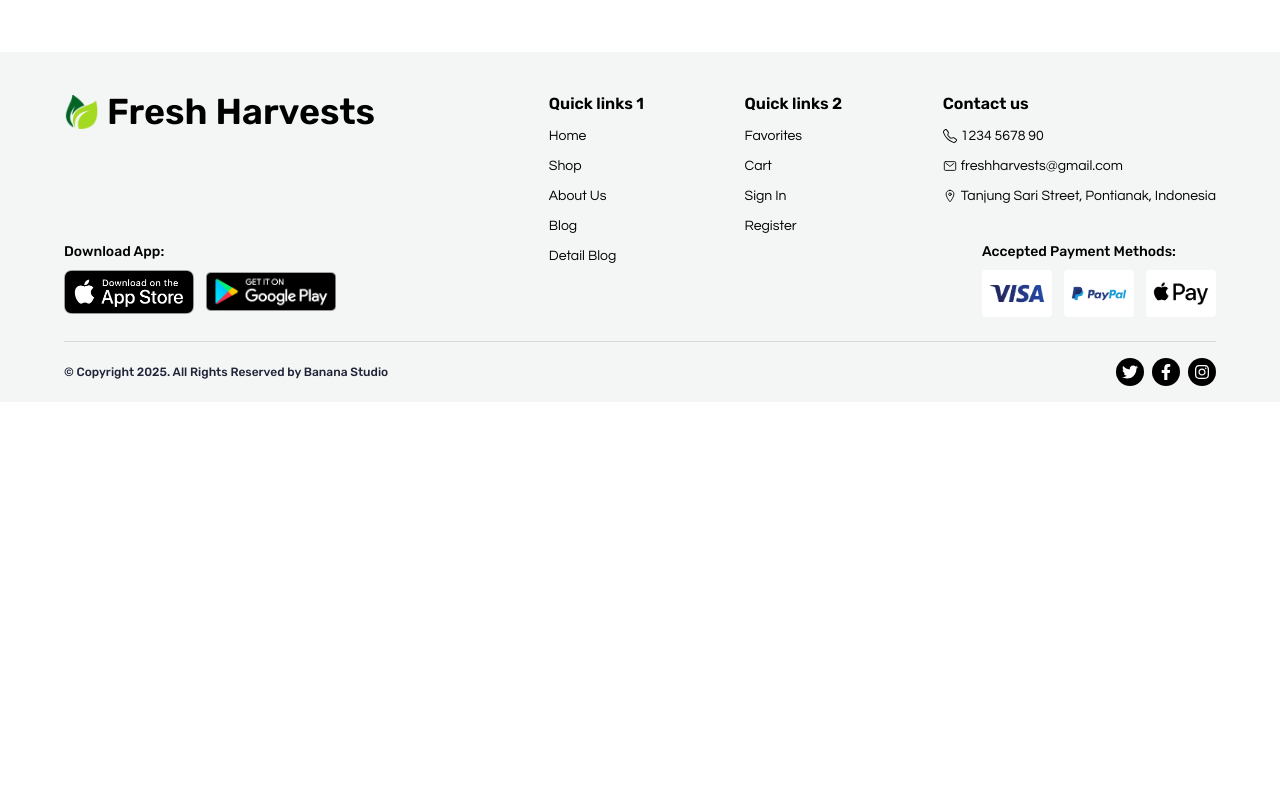
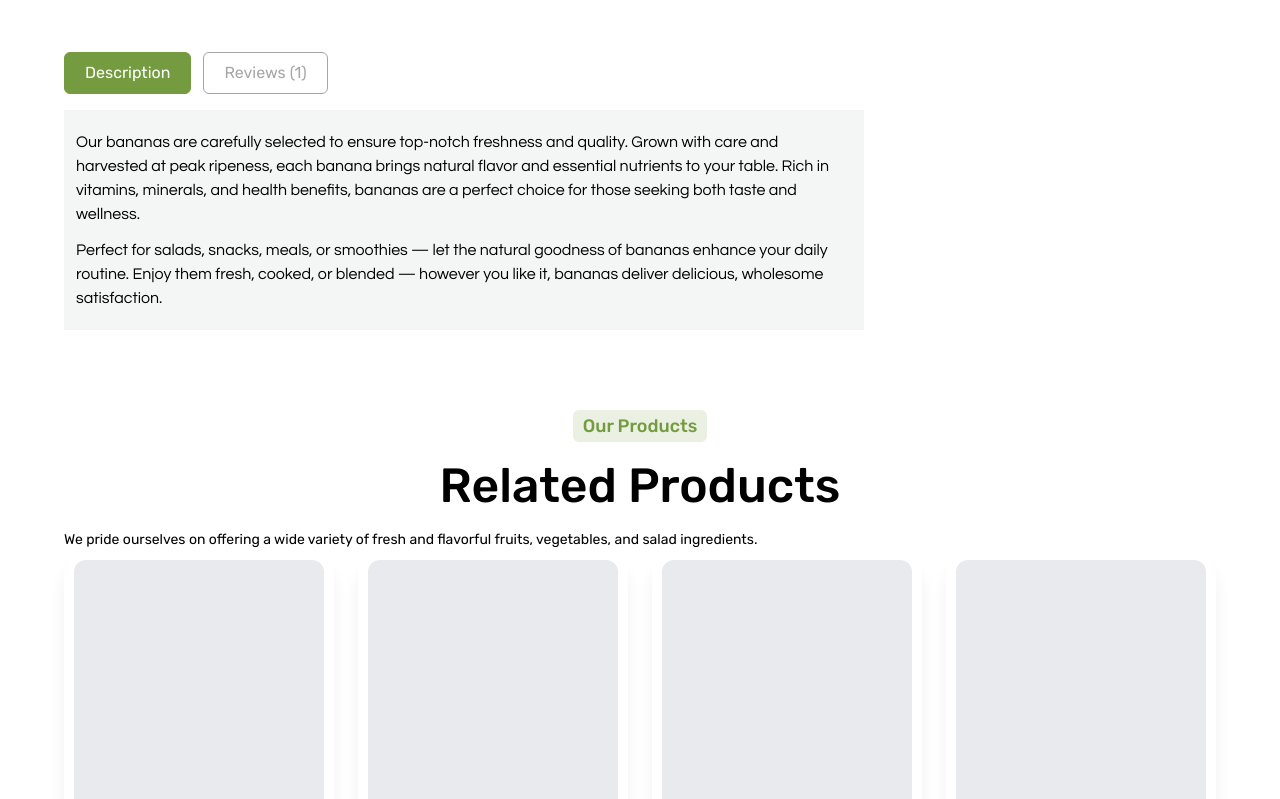
Before and after one commit to TheProjectsX/fresh-harvests, a Next.js app: page /products/67514a611cdb919fe028cf09 in a window 1280 px wide. Shown: the part 680-1479 px from the top of the page. Before the commit the page ends 1082 px from the top, so only its background shows below. Built offline with nearby package versions, Linux system fonts and the light colour scheme.

Commit message:
Product page design done

```diff
--- a/src/app/products/[id]/ProductDesc.tsx
+++ b/src/app/products/[id]/ProductDesc.tsx
@@ -7,6 +7,7 @@ import { IoIosStar } from "react-icons/io";
 import { Carousel } from "react-responsive-carousel";
 import { useState } from "react";
 import { FaHeart, FaShoppingCart } from "react-icons/fa";
+import ProductCard from "@/component/ProductCard";
 
 const ProductDesc = ({
     productData,
@@ -16,9 +17,35 @@ const ProductDesc = ({
     categoryData: Category;
 }) => {
     const [quantity, setQuantity] = useState<number>(1);
+    const [relatedProducts, setRelatedProducts] = useState<Product[] | null[]>(
+        Array(4).fill(null)
+    );
+
+    const GenerateDescription = ({ productName }: { productName: string }) => {
+        const lowerName = productName.toLowerCase();
+        return (
+            <>
+                <p className="mb-3">
+                    Our {lowerName}s are carefully selected to ensure top-notch
+                    freshness and quality. Grown with care and harvested at peak
+                    ripeness, each {lowerName} brings natural flavor and
+                    essential nutrients to your table. Rich in vitamins,
+                    minerals, and health benefits, {lowerName}s are a perfect
+                    choice for those seeking both taste and wellness.
+                </p>
+                <p>
+                    Perfect for salads, snacks, meals, or smoothies — let the
+                    natural goodness of {lowerName}s enhance your daily routine.
+                    Enjoy them fresh, cooked, or blended — however you like it,{" "}
+                    {lowerName}s deliver delicious, wholesome satisfaction.
+                </p>
+            </>
+        );
+    };
 
     return (
-        <div className="flex items-center gap-6">
+        <>
+            <section className="max-width flex items-center gap-6">
                 {/* Images */}
                 <div className="flex-1/2">
                     <Carousel
@@ -113,7 +140,43 @@ const ProductDesc = ({
                         </button>
                     </div>
                 </div>
+            </section>
+            {/* Description and Reviews Section */}
+            <section className="max-width">
+                <div className="flex items-center gap-3 mb-4">
+                    <button className="px-5 py-2 rounded-md hover:text-[#A6A6A6] border hover:border-[#A6A6A6] bg-secondary hover:bg-white text-white border-secondary cursor-pointer">
+                        Description
+                    </button>
+                    <button className="px-5 py-2 rounded-md text-[#A6A6A6] border border-[#A6A6A6] hover:bg-secondary hover:text-white hover:border-secondary cursor-pointer">
+                        Reviews (1)
+                    </button>
                 </div>
+
+                <div className="px-3 py-5 bg-[#F4F6F6] font-secondary max-w-[800px]">
+                    <GenerateDescription
+                        productName={productData.productName}
+                    />
+                </div>
+            </section>
+
+            {/* Related Products */}
+            <section className="max-width">
+                <SectionHeading content="Our Products" className="mx-auto" />
+                <h3 className="font-medium text-3xl md:text-5xl mb-5 text-center">
+                    Related Products
+                </h3>
+                <p className="text-sm font-primary">
+                    We pride ourselves on offering a wide variety of fresh and
+                    flavorful fruits, vegetables, and salad ingredients.
+                </p>
+
+                <div className="grid grid-cols-2 md:grid-cols-4 gap-6 mb-6">
+                    {relatedProducts.map((product, idx) => (
+                        <ProductCard key={idx} product={product} />
+                    ))}
+                </div>
+            </section>
+        </>
     );
 };
 
--- a/src/app/products/[id]/page.tsx
+++ b/src/app/products/[id]/page.tsx
@@ -32,14 +32,7 @@ const SingleProduct = async ({
     // } catch (error) {}
 
     return (
-        <>
-            <section className="max-width">
-                <ProductDesc
-                    productData={productData}
-                    categoryData={categoryData}
-                />
-            </section>
-        </>
+        <ProductDesc productData={productData} categoryData={categoryData} />
     );
 };
 
--- /dev/null
+++ b/src/component/ProductCard/index.tsx
@@ -0,0 +1,42 @@
+import type { Product } from "@/sections/ProductsSection";
+import Link from "next/link";
+import React from "react";
+
+const ProductCard = ({ product }: { product: Product | null }) => {
+    if (product === null) {
+        return (
+            <div className="p-2.5 shadow-xl rounded-lg animate-pulse">
+                <div className="w-full aspect-square rounded-xl bg-gray-200 mb-3"></div>
+                <p className="h-5 w-[80%] bg-gray-200 mb-2"></p>
+                <button className="w-full py-2 h-10 rounded-lg bg-gray-200"></button>
+            </div>
+        );
+    }
+
+    return (
+        <div key={product.id} className="p-2.5 shadow-xl rounded-lg">
+            <div className="w-full aspect-square flex items-center justify-center rounded-xl overflow-hidden mb-3 bg-[#F4F6F6]">
+                <img
+                    src={product.images[0]}
+                    alt="Product Image"
+                    className="w-full h-full object-content"
+                />
+            </div>
+
+            <Link
+                href={`/products/${product.id}`}
+                className="font-medium sm:text-lg hover:underline underline-offset-4"
+            >
+                {product.productName}
+            </Link>
+            <p className="text-[#4A4A52] sm:text-lg mb-2 font-primary">
+                ${product.price}/kg
+            </p>
+            <button className="w-full py-2 rounded-lg bg-primary text-white cursor-pointer active:scale-95 transition-[scale] duration-300 text-sm sm:text-base">
+                Add to Cart
+            </button>
+        </div>
+    );
+};
+
+export default ProductCard;
--- a/src/sections/ProductsSection/index.tsx
+++ b/src/sections/ProductsSection/index.tsx
@@ -1,6 +1,7 @@
 "use client";
 
 import { SectionHeading } from "@/component/Heading";
+import ProductCard from "@/component/ProductCard";
 import Link from "next/link";
 import React, { useEffect, useState } from "react";
 
@@ -202,48 +203,9 @@ const ProductsSection = () => {
             <div className="grid grid-cols-2 md:grid-cols-4 gap-6 mb-6">
                 {products
                     .slice(0, showAllProducts ? undefined : maxItems)
-                    .map((product, idx) => {
-                        if (product === null) {
-                            return (
-                                <div
-                                    key={idx}
-                                    className="p-2.5 shadow-xl rounded-lg animate-pulse"
-                                >
-                                    <div className="w-full aspect-square rounded-xl bg-gray-200 mb-3"></div>
-                                    <p className="h-5 w-[80%] bg-gray-200 mb-2"></p>
-                                    <button className="w-full py-2 h-10 rounded-lg bg-gray-200"></button>
-                                </div>
-                            );
-                        }
-
-                        return (
-                            <div
-                                key={product.id}
-                                className="p-2.5 shadow-xl rounded-lg"
-                            >
-                                <div className="w-full aspect-square flex items-center justify-center rounded-xl overflow-hidden mb-3 bg-[#F4F6F6]">
-                                    <img
-                                        src={product.images[0]}
-                                        alt="Product Image"
-                                        className="w-full h-full object-content"
-                                    />
-                                </div>
-
-                                <Link
-                                    href={`/products/${product.id}`}
-                                    className="font-medium sm:text-lg hover:underline underline-offset-4"
-                                >
-                                    {product.productName}
-                                </Link>
-                                <p className="text-[#4A4A52] sm:text-lg mb-2 font-primary">
-                                    ${product.price}/kg
-                                </p>
-                                <button className="w-full py-2 rounded-lg bg-primary text-white cursor-pointer active:scale-95 transition-[scale] duration-300 text-sm sm:text-base">
-                                    Add to Cart
-                                </button>
-                            </div>
-                        );
-                    })}
+                    .map((product, idx) => (
+                        <ProductCard key={idx} product={product} />
+                    ))}
             </div>
 
             {products.length > maxItems && (
```
Lines whose indentation alone changed are shown as unchanged.
